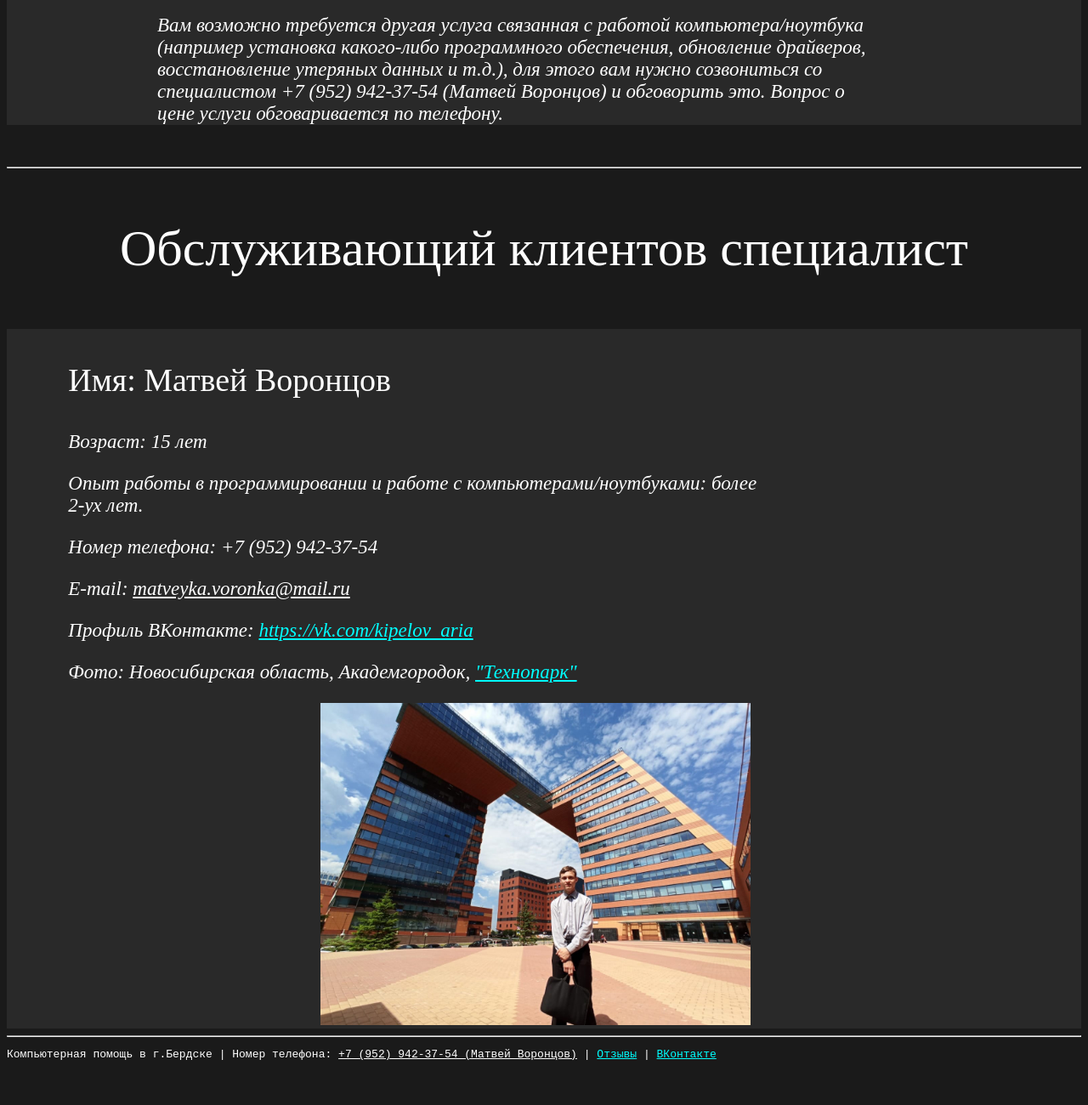
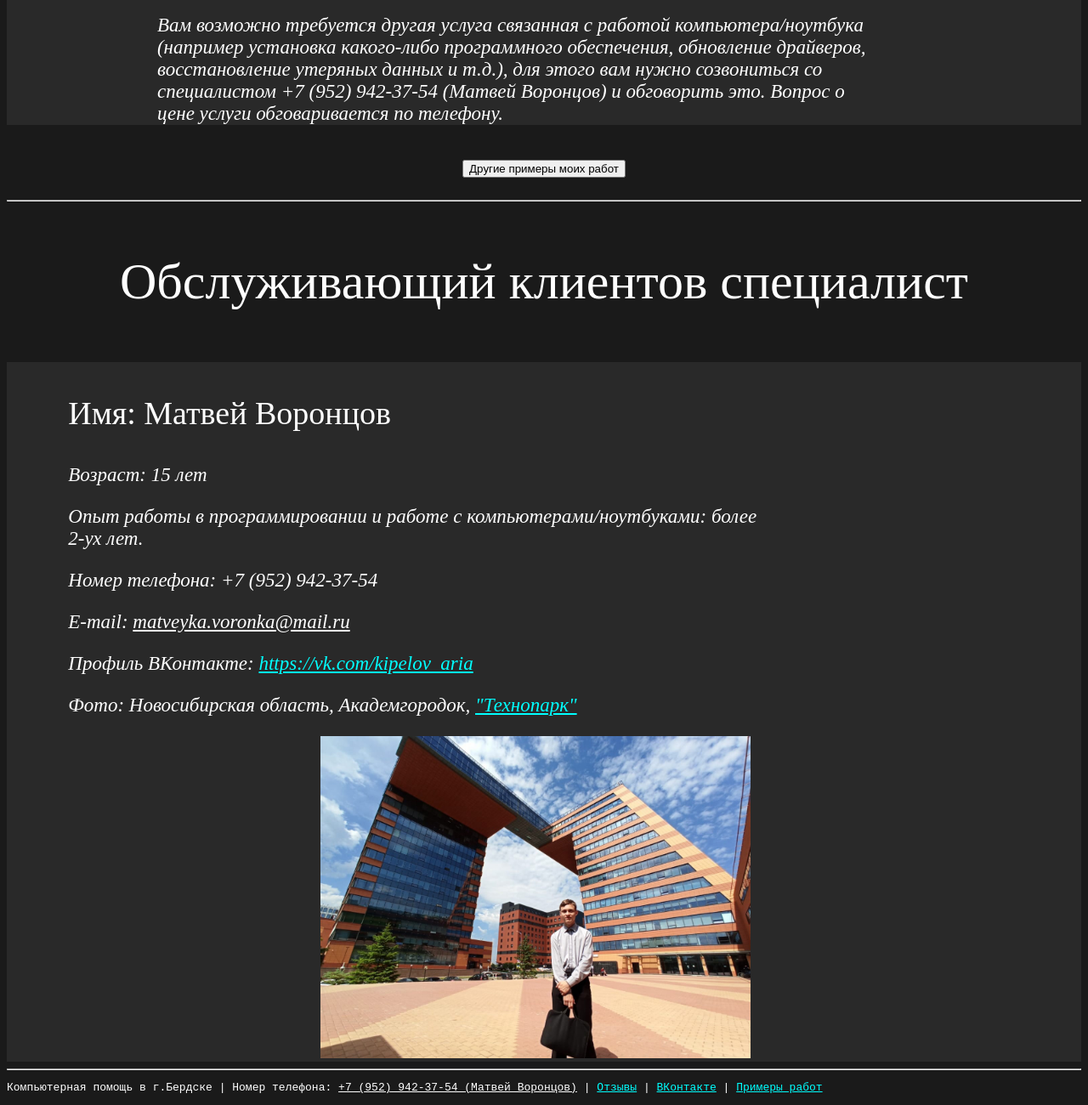
Before and after one commit to matveyka-voron/web-site, a plain HTML site: page index.html in a window 1280 px wide. Shown: the part 3119-4419 px from the top of the page at 85% size. Before the commit the page ends 4380 px from the top, so only its background shows below. Drawn offline with Linux system fonts and the light colour scheme; a script that the page names is missing.

Commit message:
New button

```diff
--- a/index.html
+++ b/index.html
@@ -61,6 +61,8 @@
             <div class="ramka">
                 <p class="small_title"><a class="arial">Другие услуги:</a> цена договорная</p><p class="text_normal"><a>Вам возможно требуется другая услуга связанная с работой компьютера/ноутбука (например установка какого-либо программного обеспечения, обновление драйверов, восстановление утеряных данных и т.д.), для этого вам нужно созвониться со специалистом +7 (952) 942-37-54 (Матвей Воронцов) и обговорить это. Вопрос о цене услуги обговаривается по телефону.</a></p>
             </div>
+            <br>
+            <center><a href="pages/examples_of_works.html"><button id="but" title="При нажатии откроется страница с примерами работ специалиста">Другие примеры моих работ</button></a></center>
         </div>
         <br>
         <hr>
@@ -84,6 +86,6 @@
     </body>
     <footer class="vk_widget">
         <hr>
-        <pre>Компьютерная помощь в г.Бердске | Номер телефона: <u>+7 (952) 942-37-54 (Матвей Воронцов)</u> | <a href="https://vk.com/topic-206238607_48053076" target="_blank" class="url" title="При нажатии откроется страница с отзывами о работе мастера.">Отзывы</a> | <a href="https://vk.com/berdsk_matvey_vorontsov" target="_blank" class="url" title="При нажатии откроется сообщество ВК.">ВКонтакте</a></pre>
+        <pre>Компьютерная помощь в г.Бердске | Номер телефона: <u>+7 (952) 942-37-54 (Матвей Воронцов)</u> | <a href="https://vk.com/topic-206238607_48053076" target="_blank" class="url" title="При нажатии откроется страница с отзывами о работе мастера.">Отзывы</a> | <a href="https://vk.com/berdsk_matvey_vorontsov" target="_blank" class="url" title="При нажатии откроется сообщество ВК.">ВКонтакте</a> | <a href="pages/examples_of_works.html" class="url" title="При нажатии откроется страница с примерами работ специалиста">Примеры работ</a></pre>
     </footer>
 </html>
```
